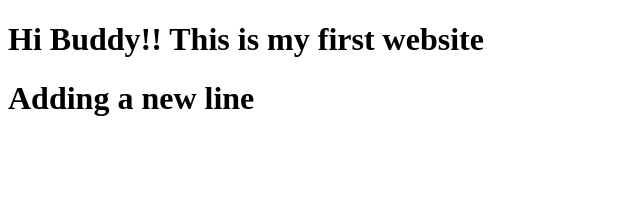
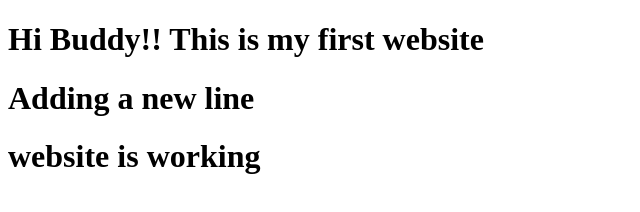
Before and after one commit to BorshonSaha/my-first-website, a plain HTML site: page index.html in a window 1280 px wide. Shown: the whole page, without its empty margins (0-640 px from the left). Drawn offline with Linux system fonts and the light colour scheme.

Commit message:
Third commit

```diff
--- a/index.html
+++ b/index.html
@@ -8,5 +8,6 @@
 <body>
     <h1>Hi Buddy!! This is my first website</h1>
     <h1>Adding a new line</h1>
+    <h1>website is working</h1>
 </body>
 </html>
```
